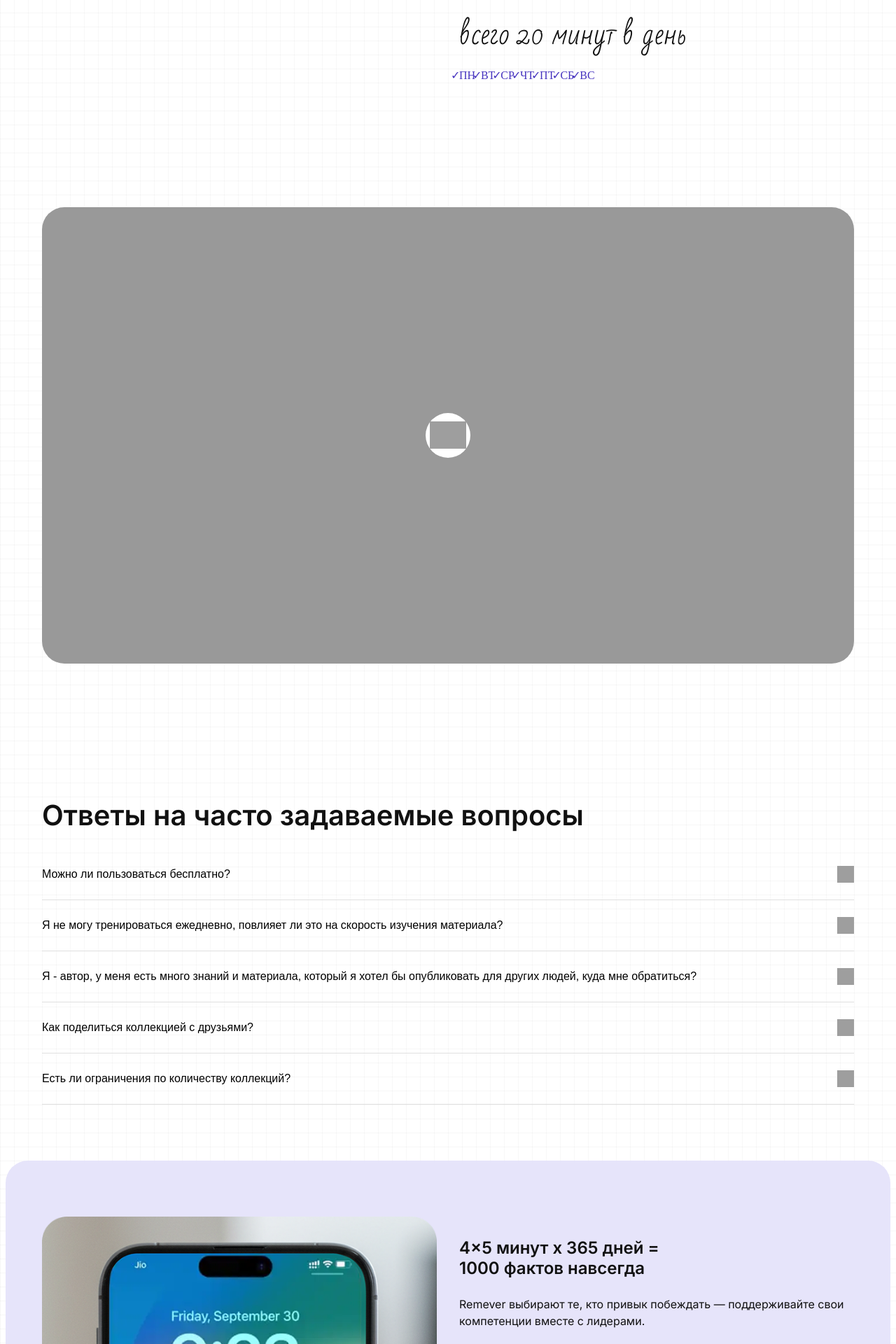
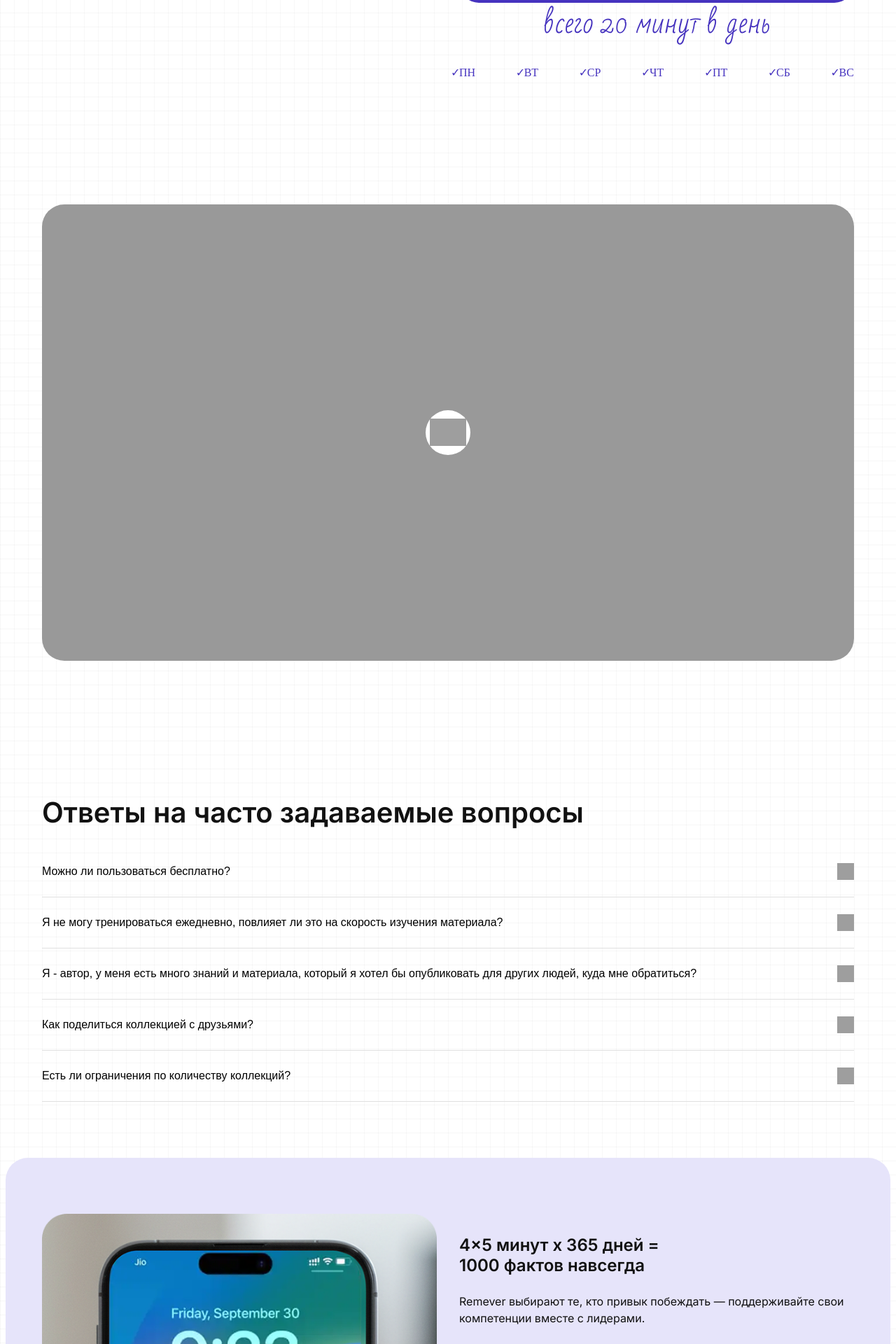
Before and after one commit to AlexsandrSF/remever_lending, a Flask app: page / in a window 1280 px wide. Shown: the part 3382-5302 px from the top of the page at 70% size. Run offline with Flask 3, Linux system fonts and the light colour scheme; grey boxes are pictures that could not be loaded.

Commit message:
Motivat header a little update

```diff
--- a/static/css/style.css
+++ b/static/css/style.css
@@ -1,16 +1,18 @@
 /* ========================   CSS Variables   ========================================================================== */
 :root {
   /* Цветовая палитра из макета */
-    --color-primary: #4633BF;
+  --color-primary: #4633bf;
   --color-text-main: #111111;
   --color-text-muted: #666666;
-    --color-bg-light: #F8F9FA;
-    --color-bg-purple: #E6E4FA;
-    --color-bg-card: #F3F3F8;
-    --color-white: #FFFFFF;
-    --color-border: #E0E0E0;
+  --color-bg-light: #f8f9fa;
+  --color-bg-purple: #e6e4fa;
+  --color-bg-card: #f3f3f8;
+  --color-white: #ffffff;
+  --color-border: #e0e0e0;
   /* Шрифты и радиусы */
-    --font-main: 'Inter', -apple-system, BlinkMacSystemFont, 'Segoe UI', Roboto, Helvetica, Arial, sans-serif, Bad Script;
+  --font-main:
+    "Inter", -apple-system, BlinkMacSystemFont, "Segoe UI", Roboto, Helvetica,
+    Arial, sans-serif, Bad Script;
   --radius-sm: 12px;
   --radius-md: 20px;
   --radius-lg: 32px;
@@ -27,7 +29,9 @@ body {
   color: var(--color-text-main);
   background-color: var(--color-white);
   /* Фоновая сетка из макета */
-    background-image: linear-gradient(to right, rgba(0, 0, 0, 0.03) 1px, transparent 1px), linear-gradient(to bottom, rgba(0, 0, 0, 0.03) 1px, transparent 1px);
+  background-image:
+    linear-gradient(to right, rgba(0, 0, 0, 0.03) 1px, transparent 1px),
+    linear-gradient(to bottom, rgba(0, 0, 0, 0.03) 1px, transparent 1px);
   background-size: 20px 20px;
   font-size: 16px;
   line-height: 1.5;
@@ -69,25 +73,22 @@ h3 {
 
 /* ====================   Fonts   ========================================================================== */
 
-
 .font-bad-script {
   font-family: "Bad Sckript";
   font-weight: 32px;
   font-style: bad-script-Regular;
 }
 
-.bad-script-regular {
+.font-motivat-headline {
+    display: inline-block;
+    align-items: center;
+    color: var(--color-primary);
     font-family: "Bad Script", cursive;
-  font-weight: 100;
-
+    font-style: bad-script-Regular;
+    /* font-weight: 100; */
     font-size: 40px;
+    margin-bottom: 12px;
 }
-
-
-
-
-
-
 
 /* ====================   Layout Components   ========================================================================== */
 .container {
@@ -135,8 +136,8 @@ section {
 
 .tag {
   display: inline-block;
-    color: #FF5C69;
-    font-family: 'Bad Script', cursive;
+  color: #ff5c69;
+  font-family: "Bad Script", cursive;
   font-size: 24px;
   transform: rotate(-5deg);
   margin-bottom: 12px;
@@ -296,13 +297,12 @@ section {
 }
 
 .highlight-text {
-    font-family: 'Bad Script';
+  font-family: "Bad Script";
   font-size: 40px;
   color: var(--color-primary);
   display: block;
   margin-bottom: 16px;
-    font-weight: bold ;
-
+  font-weight: bold;
 }
 
 .days-list {
@@ -321,7 +321,7 @@ section {
 }
 
 .days-list li.checked::before {
-    content: '✓';
+  content: "✓";
   position: absolute;
   left: -12px;
 }
@@ -376,19 +376,19 @@ section {
   font-size: 14px;
 }
 
-.accordion-header[aria-expanded="true"]+.accordion-content {
+.accordion-header[aria-expanded="true"] + .accordion-content {
   display: block;
 }
 
 .icon-arrow {
   width: 24px;
   height: 24px;
-    background-image: url('../icons/arrow-down.svg');
+  background-image: url("../icons/arrow-down.svg");
   background-repeat: no-repeat;
   background-position: center;
 }
 
-/* ==========================================================================   Bottom CTA & Footer   ========================================================================== */
+/* ===============   Bottom CTA & Footer   ========================================================================== */
 .bottom-cta {
   background-color: var(--color-bg-purple);
   border-radius: var(--radius-lg) var(--radius-lg) 0 0;
@@ -509,11 +509,14 @@ section {
   }
 
   .routine-schedule {
-        text-align: left;
+    display: grid;
+    text-align: center;
   }
 
   .days-list {
-        justify-content: flex-start;
+    justify-content: space-between;
+    gap: 32px
+    padding: 32 0 32 0;
   }
 
   .footer-inner {
@@ -533,7 +536,6 @@ section {
   h1 {
     font-size: 48px;
     font-weight: 500;
-
   }
 
   h2 {
--- a/templates/index.html
+++ b/templates/index.html
@@ -155,9 +155,9 @@
                     <p>Едешь в метро? Идешь на пары? Стоишь в очереди? Теперь - это твоё время учиться. Твой новый образ жизни.</p>
                     <p>Тренируйся, пока ждёшь. Листай карточки в Remever - превращай свои «окна» в мощные сессии запоминания.</p>
                     <p>Крутыши тренят в Remever вместо соцсетей :)</p>
-                    <a href="#start" class="btn btn-primary">Начать сейчас</a>
                     <div class="routine-schedule">
-                        <span class="bad-script-regular ">всего 20 минут в день</span>
+                        <a href="#start" class="btn btn-primary">Начать сейчас</a>
+                        <span class="font-motivat-headline">всего 20 минут в день</span>
                         <ul class="days-list font-bad-script">
                             <li class="checked">ПН</li>
                             <li class="checked">ВТ</li>
```
Lines whose indentation alone changed are shown as unchanged.
